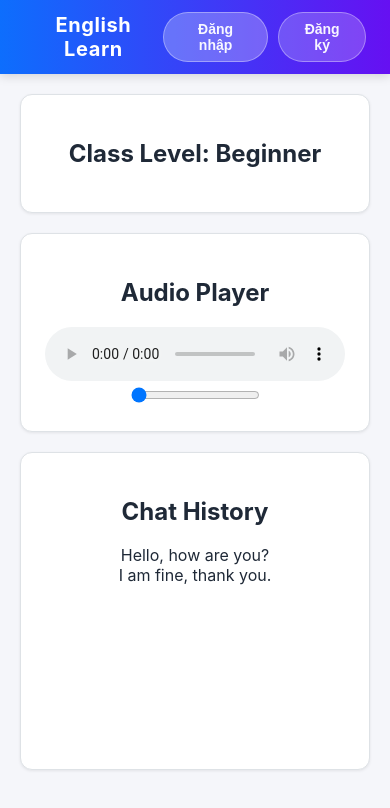
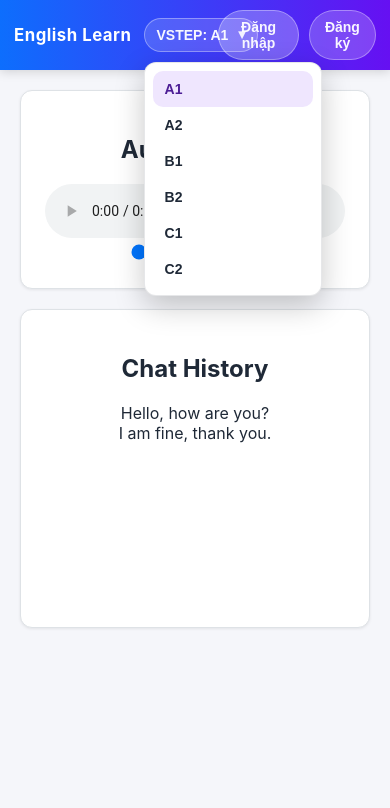
Before and after one commit to 0767878237/english-learning, a React (Create React App) app in the folder english-learning-app/: page / in a window 390 px wide. Both pictures are taken after a click on the button "Đăng nhập". Shown: the top 808 px of the page. Built offline with nearby package versions, Linux system fonts and the light colour scheme; the HTML template or start-up script is replaced by a standard one.

Commit message:
class level button

```diff
--- a/english-learning-app/src/App.tsx
+++ b/english-learning-app/src/App.tsx
@@ -1,15 +1,16 @@
 import React from 'react';
 import TaskBar from './components/TaskBar';
-import ClassLevel from './components/ClassLevel';
 import AudioPlayer from './components/AudioPlayer';
 import ChatHistory from './components/ChatHistory';
 import './App.css';
+import type { VstepLevel } from './types';
 
 function App() {
+  const [selectedLevel, setSelectedLevel] = React.useState<VstepLevel>('A1');
+
   return (
     <div className="App">
-      <TaskBar />
-      <ClassLevel />
+      <TaskBar selectedLevel={selectedLevel} onSelectLevel={setSelectedLevel} />
       <AudioPlayer />
       <ChatHistory />
     </div>
--- a/english-learning-app/src/components/TaskBar.css
+++ b/english-learning-app/src/components/TaskBar.css
@@ -18,11 +18,19 @@
   box-sizing: border-box;
 }
 
+.left-group {
+  display: flex;
+  align-items: center;
+  gap: 12px;
+  min-width: 0;
+}
+
 .logo h1 {
   margin: 0;
   font-size: 1.25rem;
   letter-spacing: 0.03em;
   color: inherit;
+  white-space: nowrap;
 }
 
 .buttons {
@@ -48,6 +56,69 @@
   transform: translateY(-1px);
 }
 
+.level-dropdown {
+  position: relative;
+  display: flex;
+  align-items: center;
+}
+
+.level-btn {
+  display: inline-flex;
+  align-items: center;
+  gap: 10px;
+  padding: 8px 14px;
+}
+
+.level-btn__label {
+  white-space: nowrap;
+}
+
+.level-btn__caret {
+  font-size: 14px;
+  opacity: 0.95;
+  transform: translateY(-1px);
+}
+
+.level-menu {
+  position: absolute;
+  top: calc(100% + 10px);
+  left: 0;
+  min-width: 180px;
+  padding: 8px;
+  border-radius: 12px;
+
+  background: #ffffff;
+  color: #1f2937;
+  box-shadow: 0 10px 30px rgba(0, 0, 0, 0.22);
+  border: 1px solid rgba(15, 23, 42, 0.1);
+}
+
+.level-item {
+  width: 100%;
+  text-align: left;
+  border: 0;
+  background: transparent;
+  cursor: pointer;
+  border-radius: 10px;
+  padding: 10px 12px;
+  font-size: 14px;
+  font-weight: 600;
+  color: inherit;
+  transition: background-color 0.15s ease, color 0.15s ease;
+}
+
+.level-item:hover,
+.level-item:focus-visible {
+  outline: none;
+  background: rgba(13, 110, 253, 0.08);
+  color: #0b5ed7;
+}
+
+.level-item.is-selected {
+  background: rgba(102, 16, 242, 0.1);
+  color: #4c1d95;
+}
+
 .login-btn {
   background: rgba(255, 255, 255, 0.25);
 }
@@ -63,3 +134,21 @@
 .register-btn:hover {
   background: rgba(255, 255, 255, 0.3);
 }
+
+@media (max-width: 520px) {
+  .task-bar {
+    padding: 10px 14px;
+  }
+
+  .logo h1 {
+    font-size: 1.05rem;
+  }
+
+  .btn {
+    padding: 8px 12px;
+  }
+
+  .level-menu {
+    min-width: 160px;
+  }
+}
--- a/english-learning-app/src/components/TaskBar.tsx
+++ b/english-learning-app/src/components/TaskBar.tsx
@@ -1,11 +1,83 @@
 import React from 'react';
 import './TaskBar.css';
+import { VSTEP_LEVELS } from '../types';
+import type { VstepLevel } from '../types';
 
-const TaskBar: React.FC = () => {
+type TaskBarProps = {
+  selectedLevel: VstepLevel;
+  onSelectLevel: (level: VstepLevel) => void;
+};
+
+const TaskBar: React.FC<TaskBarProps> = ({ selectedLevel, onSelectLevel }) => {
+  const [isOpen, setIsOpen] = React.useState(false);
+  const menuRef = React.useRef<HTMLDivElement | null>(null);
+  const buttonRef = React.useRef<HTMLButtonElement | null>(null);
+
+  React.useEffect(() => {
+    if (!isOpen) return;
+
+    const onMouseDown = (e: MouseEvent) => {
+      const target = e.target as Node | null;
+      if (!target) return;
+
+      if (menuRef.current?.contains(target)) return;
+      if (buttonRef.current?.contains(target)) return;
+      setIsOpen(false);
+    };
+
+    const onKeyDown = (e: KeyboardEvent) => {
+      if (e.key === 'Escape') setIsOpen(false);
+    };
+
+    document.addEventListener('mousedown', onMouseDown);
+    document.addEventListener('keydown', onKeyDown);
+    return () => {
+      document.removeEventListener('mousedown', onMouseDown);
+      document.removeEventListener('keydown', onKeyDown);
+    };
+  }, [isOpen]);
+
   return (
     <div className="task-bar">
-      <div className="logo">
-        <h1>English Learn</h1>
+      <div className="left-group">
+        <div className="logo">
+          <h1>English Learn</h1>
+        </div>
+
+        <div className="level-dropdown" ref={menuRef}>
+          <button
+            ref={buttonRef}
+            type="button"
+            className="btn level-btn"
+            aria-haspopup="menu"
+            aria-expanded={isOpen}
+            onClick={() => setIsOpen((v) => !v)}
+          >
+            <span className="level-btn__label">VSTEP: {selectedLevel}</span>
+            <span className="level-btn__caret" aria-hidden="true">
+              ▾
+            </span>
+          </button>
+
+          {isOpen && (
+            <div className="level-menu" role="menu" aria-label="Chọn cấp độ VSTEP">
+              {VSTEP_LEVELS.map((level) => (
+                <button
+                  key={level}
+                  type="button"
+                  role="menuitem"
+                  className={`level-item ${level === selectedLevel ? 'is-selected' : ''}`}
+                  onClick={() => {
+                    onSelectLevel(level);
+                    setIsOpen(false);
+                  }}
+                >
+                  {level}
+                </button>
+              ))}
+            </div>
+          )}
+        </div>
       </div>
       <div className="buttons">
         <button className="btn login-btn">Đăng nhập</button>
--- a/english-learning-app/src/types/index.ts
+++ b/english-learning-app/src/types/index.ts
@@ -10,7 +10,11 @@ export interface ChatMessage {
   timestamp: Date;
 }
 
+export type VstepLevel = 'A1' | 'A2' | 'B1' | 'B2' | 'C1' | 'C2';
+
+export const VSTEP_LEVELS: VstepLevel[] = ['A1', 'A2', 'B1', 'B2', 'C1', 'C2'];
+
 export interface ClassLevel {
-  level: string;
+  level: VstepLevel;
   progress: number;
 }
```
Also changed, not shown: 7 other files (tests, documents, lock files or other folders).
